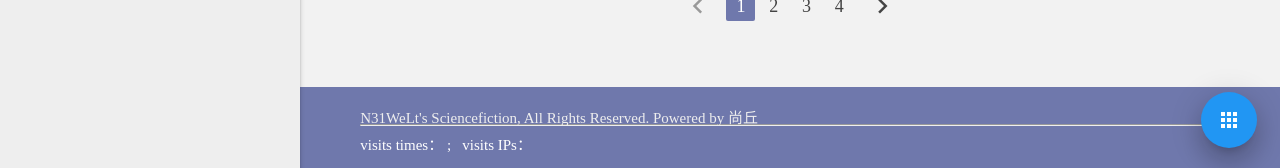
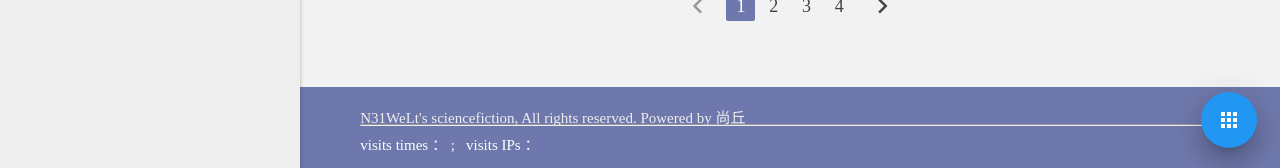
Before and after one commit to keepwalk/keepwalk.github.io, a Jekyll site: the page built from index.html, in a window 1280 px wide and 1357 px high. Shown: the part 1186-1354 px from the top of the window. Built offline with Jekyll 4.4.1, drawn with Linux system fonts in a browser that asks for light colours; the list of posts is cut into pages by our own code; comment, search, counter and statistics services are not loaded.

Commit message:
Update footer.html

```diff
--- a/_includes/footer.html
+++ b/_includes/footer.html
@@ -4,11 +4,11 @@
     <div class="container">
         <div class="row">
             <div class="col s12">
-                <p class="footer-message grey-text text-lighten-3">N31WeLt's Sciencefiction, All Rights Reserved. Powered by 尚丘</p>
+                <p class="footer-message grey-text text-lighten-3">N31WeLt's sciencefiction, All rights reserved.    Powered by 尚丘</p>
                 <hr>
                 <p class="visit-statistics">
-                    <span id="busuanzi_container_site_pv">visits times：<span id="busuanzi_value_site_pv"></span> ; </span>&nbsp;
-                    <span id="busuanzi_container_site_pv">visits IPs：<span id="busuanzi_value_site_uv"></span> </span>
+                    <span id="busuanzi_container_site_pv">visits times ：<span id="busuanzi_value_site_pv"></span> ;  </span>&nbsp;
+                    <span id="busuanzi_container_site_pv">visits IPs ：<span id="busuanzi_value_site_uv"></span> </span>
                 </p>
                 <!-- <p class="grey-text text-lighten-4">{{site.description}}</p> -->
             </div>
```
